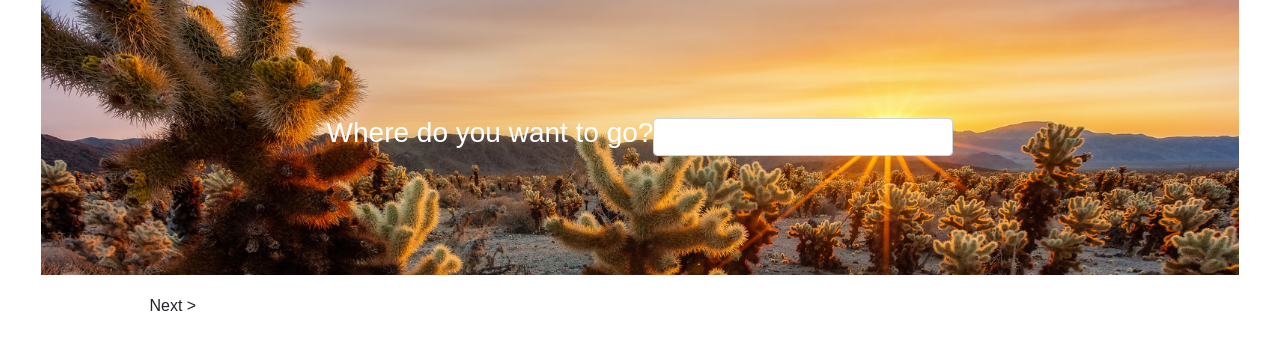
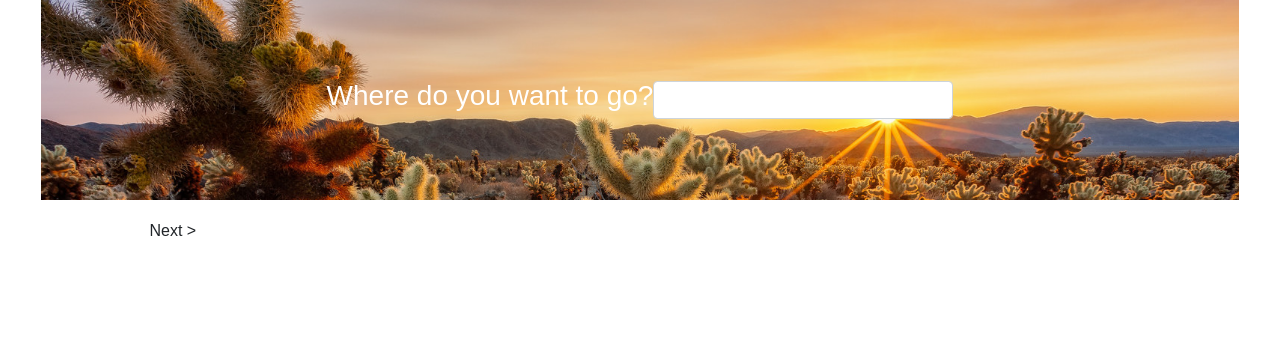
Before and after one commit to brittanynm/campsite-checker, a Flask app: page / in a window 1280 px wide. Shown: the part 82-432 px from the top of the page. Run offline with Flask 2, Linux system fonts and the light colour scheme; data that the repository does not hold is empty; some libraries are stand-ins or nearby versions.

Commit message:
adjusted homepage photo size

```diff
--- a/static/css/main.css
+++ b/static/css/main.css
@@ -37,7 +37,7 @@ ul.tent {
     background-position-y: 20%;
     background-size: cover;
     width: 100%;
-    height: 275px;
+    height: 200px;
     left: 0;
     content: "";
     display: flex;
```
